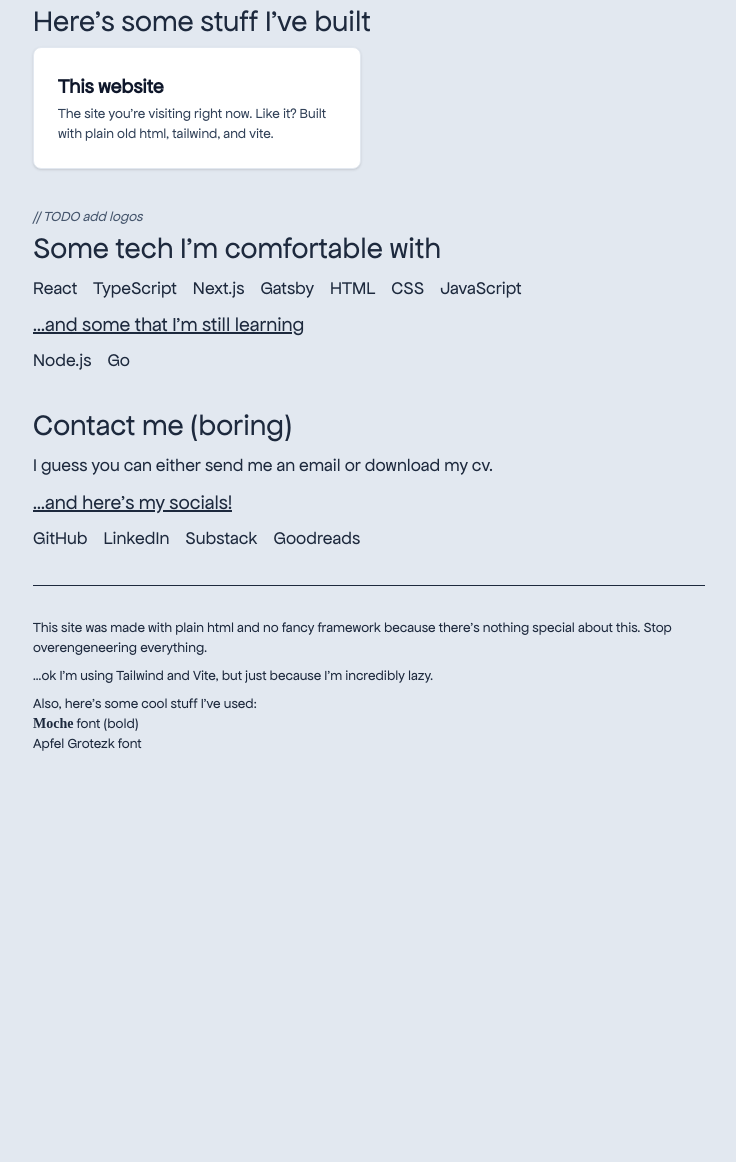
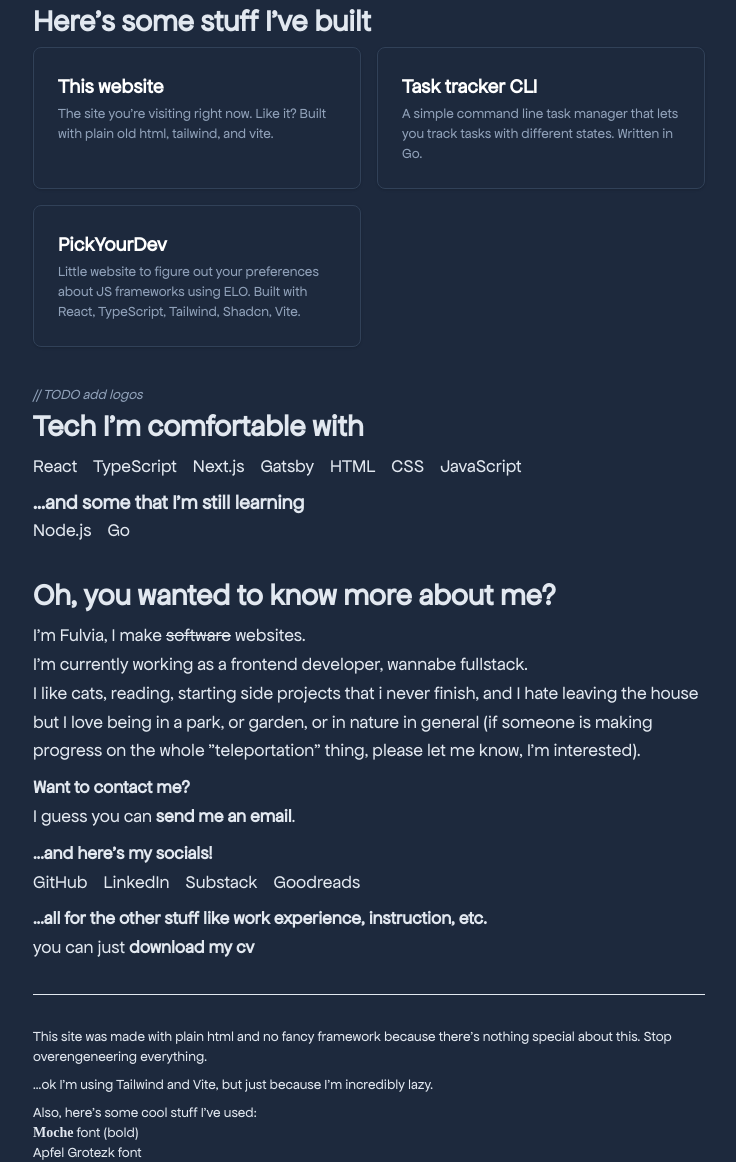
Before and after one commit to zum281/personal-site, a website built with Vite: page index.html in a window 1280 px wide. Shown: the part 791-1953 px from the top of the page, without its empty margins (271-1007 px from the left). Before the commit the page ends 1577 px from the top, so only its background shows below. Built offline with nearby package versions, Linux system fonts and the light colour scheme; files whose address does not match are found by name.

Commit message:
feat: update titles

```diff
--- a/index.html
+++ b/index.html
@@ -1,5 +1,5 @@
 <!doctype html>
-<html lang="en" data-theme="light">
+<html lang="en" data-theme="dark">
   <head>
     <meta charset="UTF-8" />
     <meta name="viewport" content="width=device-width, initial-scale=1" />
@@ -46,13 +46,13 @@
         </p>
       </section>
       <section class="space-y-2">
-        <h2 class="text-3xl">Some nice reading</h2>
+        <h2 class="text-3xl font-bold">Some nice reading</h2>
         <ul class="grid md:grid-cols-2 gap-4">
           <li>
             <a
               href="https://substack.com/inbox/post/161282329"
               target="_blank"
-              class="block max-w-sm p-6 bg-white border border-slate-200 rounded-lg shadow-sm hover:bg-slate-100 dark:bg-slate-800 dark:border-slate-700 dark:hover:bg-slate-700"
+              class="block max-w-sm p-6 bg-white border border-slate-200 rounded-lg shadow-sm hover:bg-slate-100 dark:bg-slate-800 dark:border-slate-700 dark:hover:bg-slate-700 h-full"
             >
               <h3 class="mb-1 text-xl font-bold text-slate-900 dark:text-white">
                 Earnest Is Punk
@@ -66,7 +66,7 @@
             <a
               href="#"
               target="_blank"
-              class="block max-w-sm p-6 bg-white border border-slate-200 rounded-lg shadow-sm hover:bg-slate-100 dark:bg-slate-800 dark:border-slate-700 dark:hover:bg-slate-700"
+              class="block max-w-sm p-6 bg-white border border-slate-200 rounded-lg shadow-sm hover:bg-slate-100 dark:bg-slate-800 dark:border-slate-700 dark:hover:bg-slate-700 h-full"
             >
               <h3 class="mb-1 text-xl font-bold text-slate-900 dark:text-white">
                 Essay 2
@@ -79,7 +79,7 @@
           <li>
             <a
               href="#"
-              class="block max-w-sm p-6 bg-white border border-slate-200 rounded-lg shadow-sm hover:bg-slate-100 dark:bg-slate-800 dark:border-slate-700 dark:hover:bg-slate-700"
+              class="block max-w-sm p-6 bg-white border border-slate-200 rounded-lg shadow-sm hover:bg-slate-100 dark:bg-slate-800 dark:border-slate-700 dark:hover:bg-slate-700 h-full"
             >
               <h3 class="mb-1 text-xl font-bold text-slate-900 dark:text-white">
                 Essay 3
@@ -92,7 +92,7 @@
           <li>
             <a
               href="#"
-              class="block max-w-sm p-6 bg-white border border-slate-200 rounded-lg shadow-sm hover:bg-slate-100 dark:bg-slate-800 dark:border-slate-700 dark:hover:bg-slate-700"
+              class="block max-w-sm p-6 bg-white border border-slate-200 rounded-lg shadow-sm hover:bg-slate-100 dark:bg-slate-800 dark:border-slate-700 dark:hover:bg-slate-700 h-full"
             >
               <h3 class="mb-1 text-xl font-bold text-slate-900 dark:text-white">
                 Essay 4
@@ -105,13 +105,13 @@
         </ul>
       </section>
       <section class="space-y-2">
-        <h2 class="text-3xl">Here's some stuff I've built</h2>
+        <h2 class="text-3xl font-bold">Here's some stuff I've built</h2>
         <ul class="grid md:grid-cols-2 gap-4">
           <li>
             <a
               href="https://github.com/zum281/personal-site"
               target="_blank"
-              class="block max-w-sm p-6 bg-white border border-slate-200 rounded-lg shadow-sm hover:bg-slate-100 dark:bg-slate-800 dark:border-slate-700 dark:hover:bg-slate-700"
+              class="block max-w-sm p-6 bg-white border border-slate-200 rounded-lg shadow-sm hover:bg-slate-100 dark:bg-slate-800 dark:border-slate-700 dark:hover:bg-slate-700 h-full"
             >
               <h3 class="mb-1 text-xl font-bold text-slate-900 dark:text-white">
                 This website
@@ -122,13 +122,44 @@
               </p>
             </a>
           </li>
+          <li>
+            <a
+              href="https://github.com/zum281/task-tracker"
+              target="_blank"
+              class="block max-w-sm p-6 bg-white border border-slate-200 rounded-lg shadow-sm hover:bg-slate-100 dark:bg-slate-800 dark:border-slate-700 dark:hover:bg-slate-700 h-full"
+            >
+              <h3 class="mb-1 text-xl font-bold text-slate-900 dark:text-white">
+                Task tracker CLI
+              </h3>
+              <p class="font-normal text-sm text-slate-700 dark:text-slate-400">
+                A simple command line task manager that lets you track tasks
+                with different states. Written in Go.
+              </p>
+            </a>
+          </li>
+          <li>
+            <a
+              href="https://github.com/zum281/pick-your-dev"
+              target="_blank"
+              class="block max-w-sm p-6 bg-white border border-slate-200 rounded-lg shadow-sm hover:bg-slate-100 dark:bg-slate-800 dark:border-slate-700 dark:hover:bg-slate-700 h-full"
+            >
+              <h3 class="mb-1 text-xl font-bold text-slate-900 dark:text-white">
+                PickYourDev
+              </h3>
+              <p class="font-normal text-sm text-slate-700 dark:text-slate-400">
+                Little website to figure out your preferences about JS
+                frameworks using ELO. Built with React, TypeScript, Tailwind,
+                Shadcn, Vite.
+              </p>
+            </a>
+          </li>
         </ul>
       </section>
       <section class="space-y-2">
         <span class="text-sm text-slate-600 italic dark:text-slate-400"
           >// TODO add logos</span
         >
-        <h2 class="text-3xl">Some tech I'm comfortable with</h2>
+        <h2 class="text-3xl font-bold">Tech I'm comfortable with</h2>
         <ul class="flex items-center gap-4">
           <li>React</li>
           <li>TypeScript</li>
@@ -138,40 +169,93 @@
           <li>CSS</li>
           <li>JavaScript</li>
         </ul>
-
-        <h3 class="text-xl underline">...and some that I'm still learning</h3>
+        <div>
+          <h3 class="text-xl font-bold">...and some that I'm still learning</h3>
           <ul class="flex items-center gap-4">
             <li>Node.js</li>
             <li>Go</li>
           </ul>
+        </div>
       </section>
+      <section class="space-y-2">
+        <h2 class="text-3xl font-bold">
+          Oh, you wanted to know more about me?
+        </h2>
+        <div>
+          <p>I'm Fulvia, I make <del>software</del> websites.</p>
+          <p>
+            I'm currently working as a frontend developer, wannabe fullstack.
+          </p>
+          <p>
+            I like cats, reading, starting side projects that i never finish,
+            and I hate leaving the house but I love being in a park, or garden,
+            or in nature in general (if someone is making progress on the whole
+            "teleportation" thing, please let me know, I'm interested).
+          </p>
+        </div>
+        <div>
+          <h3 class="font-bold">Want to contact me?</h3>
+          <p>
+            I guess you can
+            <a
+              href="mailto:zum281@gmail.com"
+              class="hover:underline hover:text-slate-700 dark:hover:text-slate-400 font-bold transition-all duration-300 ease-in-out"
+              >send me an email</a
+            >.
+          </p>
+        </div>
 
-      <section class="space-y-2">
-        <h2 class="text-3xl">Contact me (boring)</h2>
-        <p>
-          I guess you can either
-          <a href="mailto:zum281@gmail.com">send me an email</a> or
-          <a href="#">download my cv</a>.
-        </p>
-
-        <h3 class="text-xl underline">...and here's my socials!</h3>
+        <div>
+          <h3 class="font-bold">...and here's my socials!</h3>
           <ul class="flex flex-wrap items-center gap-4">
             <li>
-            <a href="https://github.com/zum281">GitHub</a>
+              <a
+                href="https://github.com/zum281"
+                target="_blank"
+                class="hover:underline hover:text-slate-700 dark:hover:text-slate-400 transition-all duration-300 ease-in-out"
+                >GitHub</a
+              >
             </li>
             <li>
-            <a href="https://www.linkedin.com/in/fulvia-mourikis-6859a1108/"
+              <a
+                href="https://www.linkedin.com/in/fulvia-mourikis-6859a1108/"
+                target="_blank"
+                class="hover:underline hover:text-slate-700 dark:hover:text-slate-400 transition-all duration-300 ease-in-out"
                 >LinkedIn</a
               >
             </li>
-          <li><a href="https://substack.com/@fulviamourikis">Substack</a></li>
+            <li>
+              <a
+                href="https://substack.com/@fulviamourikis"
+                target="_blank"
+                class="hover:underline hover:text-slate-700 dark:hover:text-slate-400 transition-all duration-300 ease-in-out"
+                >Substack</a
+              >
+            </li>
             <li>
               <a
                 href="https://www.goodreads.com/user/show/180070172-fulvia-mourikis"
+                target="_blank"
+                class="hover:underline hover:text-slate-700 dark:hover:text-slate-400 transition-all duration-300 ease-in-out"
                 >Goodreads</a
               >
             </li>
           </ul>
+        </div>
+        <div>
+          <h3 class="font-bold">
+            ...all for the other stuff like work experience, instruction, etc.
+          </h3>
+          <p>
+            you can just
+            <a
+              href="#"
+              target="_blank"
+              class="hover:underline hover:text-slate-700 dark:hover:text-slate-400 transition-all duration-300 ease-in-out font-bold"
+              >download my cv</a
+            >
+          </p>
+        </div>
       </section>
     </main>
     <footer class="mx-auto max-w-2xl w-full py-8 text-sm space-y-2">
```
Also changed, not shown: 1 other file. Lines whose indentation alone changed are shown as unchanged.
